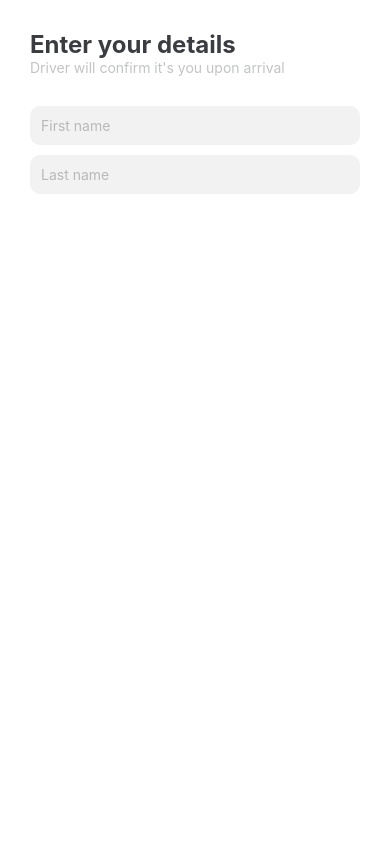
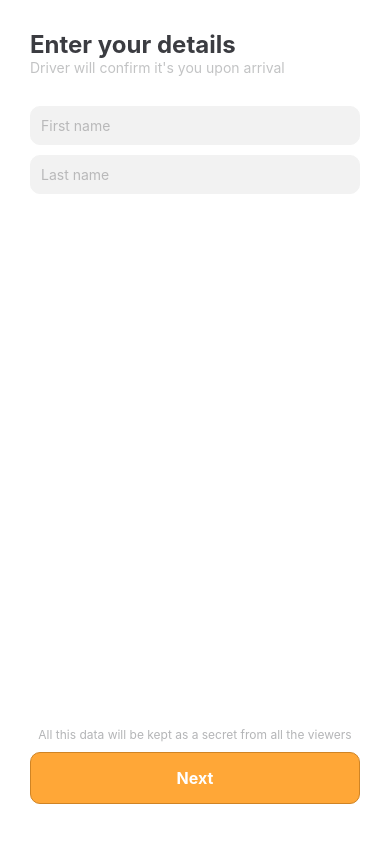
Before and after one commit to takshakmudgal/DaiteAssignment, a React Native app: screen /Details in a window 390 px wide. Built offline with nearby package versions, Linux system fonts and the light colour scheme.

Commit message:
feat: added signIn screen

```diff
--- a/src/components/DetailsInput/index.tsx
+++ b/src/components/DetailsInput/index.tsx
@@ -1,9 +1,46 @@
-import React, {useState} from 'react';
-import {TextInput, Text, StyleSheet} from 'react-native';
+import React, {useState, useEffect} from 'react';
+import {
+  Keyboard,
+  View,
+  TextInput,
+  Text,
+  TouchableOpacity,
+  StyleSheet,
+} from 'react-native';
 
 const DetailsInput = () => {
   const [firstName, setFirstName] = useState('');
   const [lastName, setLastName] = useState('');
+  const [keyboardVisible, setKeyboardVisible] = useState(false);
+
+  const handleKeyboardDidShow = () => {
+    setKeyboardVisible(true);
+  };
+
+  const handleKeyboardDidHide = () => {
+    setKeyboardVisible(false);
+  };
+
+  useEffect(() => {
+    const keyboardDidShowListener = Keyboard.addListener(
+      'keyboardDidShow',
+      handleKeyboardDidShow,
+    );
+    const keyboardDidHideListener = Keyboard.addListener(
+      'keyboardDidHide',
+      handleKeyboardDidHide,
+    );
+
+    return () => {
+      keyboardDidShowListener.remove();
+      keyboardDidHideListener.remove();
+    };
+  }, []);
+
+  const combinedButtonContainerStyle = StyleSheet.flatten([
+    styles.buttonContainer,
+    keyboardVisible && styles.buttonContainerKeyboard,
+  ]);
 
   return (
     <>
@@ -17,7 +54,6 @@ const DetailsInput = () => {
         placeholderTextColor="#3B3C4150"
         onChangeText={setFirstName}
         value={firstName}
-        autoCapitalize={'characters'}
       />
       <TextInput
         style={styles.inputField}
@@ -26,6 +62,15 @@ const DetailsInput = () => {
         onChangeText={setLastName}
         value={lastName}
       />
+
+      <View style={[combinedButtonContainerStyle]}>
+        <Text style={styles.privacyText}>
+          All this data will be kept as a secret from all the viewers
+        </Text>
+        <TouchableOpacity style={styles.nextButton}>
+          <Text style={styles.nextButtonText}>Next</Text>
+        </TouchableOpacity>
+      </View>
     </>
   );
 };
@@ -49,6 +94,40 @@ const styles = StyleSheet.create({
     borderRadius: 10,
     backgroundColor: '#F2F2F2',
   },
+  buttonContainer: {
+    padding: 30,
+    marginBottom: 10,
+    bottom: 0,
+    left: 0,
+    right: 0,
+    position: 'absolute',
+  },
+  buttonContainerKeyboard: {
+    marginBottom: 0,
+    position: 'absolute',
+    bottom: 0,
+    left: 0,
+    right: 0,
+  },
+  nextButton: {
+    backgroundColor: '#FFA737',
+    padding: 15,
+    borderColor: '#D08424',
+    borderWidth: 1,
+    borderRadius: 10,
+  },
+  nextButtonText: {
+    color: '#fff',
+    fontSize: 16,
+    fontWeight: 'bold',
+    textAlign: 'center',
+  },
+  privacyText: {
+    color: '#3B3C4160',
+    fontSize: 12,
+    textAlign: 'center',
+    marginBottom: 10,
+  },
 });
 
 export default DetailsInput;
--- a/src/components/GetStartedButton/index.tsx
+++ b/src/components/GetStartedButton/index.tsx
@@ -20,7 +20,7 @@ export const SignUpModal: React.FC<SignUpModalProps> = ({visible, onClose}) => {
     <Modal
       visible={visible}
       transparent={true}
-      animationType="slide"
+      animationType="fade"
       onRequestClose={onClose}>
       <View style={signUpModalStyles.modalContainer}>
         <View style={signUpModalStyles.modalContent}>
```
